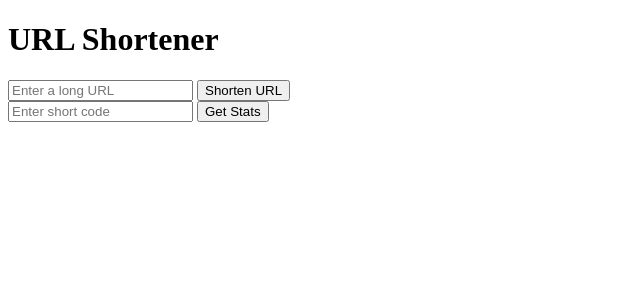
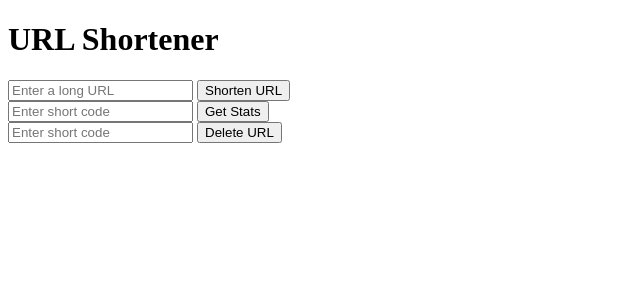
Before and after one commit to shahzad52/Muhammad-innovaxel-Shahzad, a Flask app: page / in a window 1280 px wide. Shown: the top 300 px of the page, without its empty margins (0-640 px from the left). Run offline with Flask 3, Linux system fonts and the light colour scheme.

Commit message:
Add functionality to delete short URLs

```diff
--- a/app.py
+++ b/app.py
@@ -54,5 +54,13 @@ def get_url_details(short_code):
         "accessCount": url_data["accessCount"]
     }), 200
 
+@app.route('/shorten/<short_code>', methods=['DELETE'])
+def delete_short_url(short_code):
+    result = urls_collection.delete_one({"shortCode": short_code})
+    if result.deleted_count == 0:
+        return jsonify({"error": "Short URL not found"}), 404
+
+    return '', 204
+
 if __name__ == '__main__':
     app.run(debug=True)
--- a/templates/index.html
+++ b/templates/index.html
@@ -18,6 +18,12 @@
         <button type="submit">Get Stats</button>
     </form>
     <div id="statsResult"></div>
+
+    <form id="deleteForm">
+        <input type="text" id="deleteShortCodeInput" placeholder="Enter short code" required>
+        <button type="submit">Delete URL</button>
+    </form>
+    <div id="deleteResult"></div>
 
     <script>
         document.getElementById('shortenForm').addEventListener('submit', async (e) => {
@@ -51,6 +57,20 @@
                 document.getElementById('statsResult').innerText = `Error: ${data.error}`;
             }
         });
+
+        document.getElementById('deleteForm').addEventListener('submit', async (e) => {
+            e.preventDefault();
+            const shortCode = document.getElementById('deleteShortCodeInput').value;
+
+            const response = await fetch(`/shorten/${shortCode}`, { method: 'DELETE' });
+
+            if (response.ok) {
+                document.getElementById('deleteResult').innerText = 'URL deleted successfully';
+            } else {
+                const data = await response.json();
+                document.getElementById('deleteResult').innerText = `Error: ${data.error}`;
+            }
+        });
     </script>
 </body>
 </html>
```
